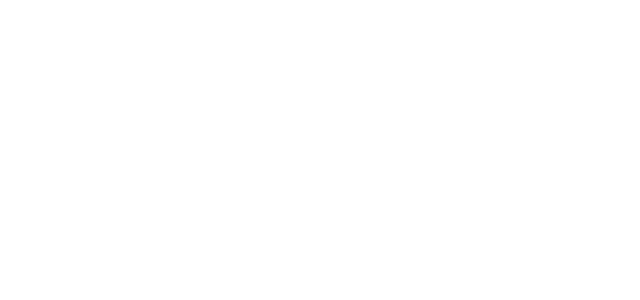
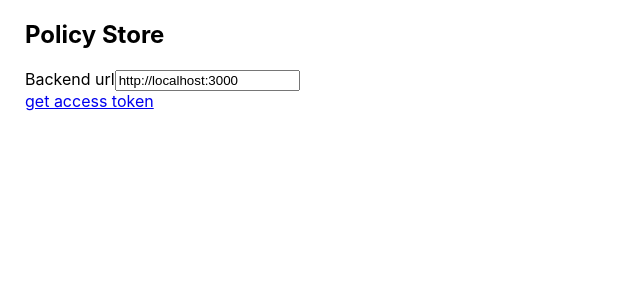
Before and after one commit to LIFE-Electronic/ishare-idp-login-demo-app, a React (Create React App) app: page /policy-store in a window 1280 px wide. Before the commit this address had no page. Shown: the top 300 px of the page, without its empty margins (0-640 px from the left). Built offline with nearby package versions, Linux system fonts and the light colour scheme.

Commit message:
policy-store login

```diff
--- a/src/App.js
+++ b/src/App.js
@@ -2,6 +2,7 @@ import React, {useState, useCallback} from 'react';
 import { Route, Routes, Navigate } from 'react-router-dom';
 import Home from './component/Home'
 import Code from './component/Code'
+import { PolicyStore } from './component/PolicyStore';
 
 const getCerts = () => {
 
@@ -51,6 +52,7 @@ const App = () => {
       <Routes>
         <Route exact path="/" element={<Home tokens={tokens} setTokens={setTokens} certs={certs} setCerts={setAndPersistCerts} />} />
         <Route path="/code" element={<Code setTokens={setTokens} certs={certs}/>} />
+        <Route path="/policy-store" element={<PolicyStore />} />
       </Routes>
     </div>
   );
--- /dev/null
+++ b/src/component/PolicyStore.js
@@ -0,0 +1,32 @@
+import { useState } from 'react';
+import getBaseUrl from '../util/getBaseUrl';
+
+
+export function PolicyStore() {
+  const urlParams = new URLSearchParams(window.location.search);
+  const token = urlParams.get('token');
+  const [backendUrl, setBackendUrl] = useState("http://localhost:3000");
+  const redirectUrl = encodeURIComponent(`${getBaseUrl()}/policy-store`);
+
+  return (
+    <section>
+      <h1>Policy Store</h1>
+
+      <form>
+        <label>Backend url</label>
+        <input value={backendUrl} onChange={e => setBackendUrl(e.target.value)}  />
+      </form>
+
+      <a href={`${backendUrl}/connect/human/auth?redirect_uri=${redirectUrl}`}>get access token</a>
+
+      {
+        token && (
+          <div style={{ maxWidth: 440 }}>
+            <h2>Token</h2>
+            <pre style={{ overflowWrap: "break-word" }}>{token}</pre>
+          </div>
+        )
+      }
+    </section>
+  )
+}
```
